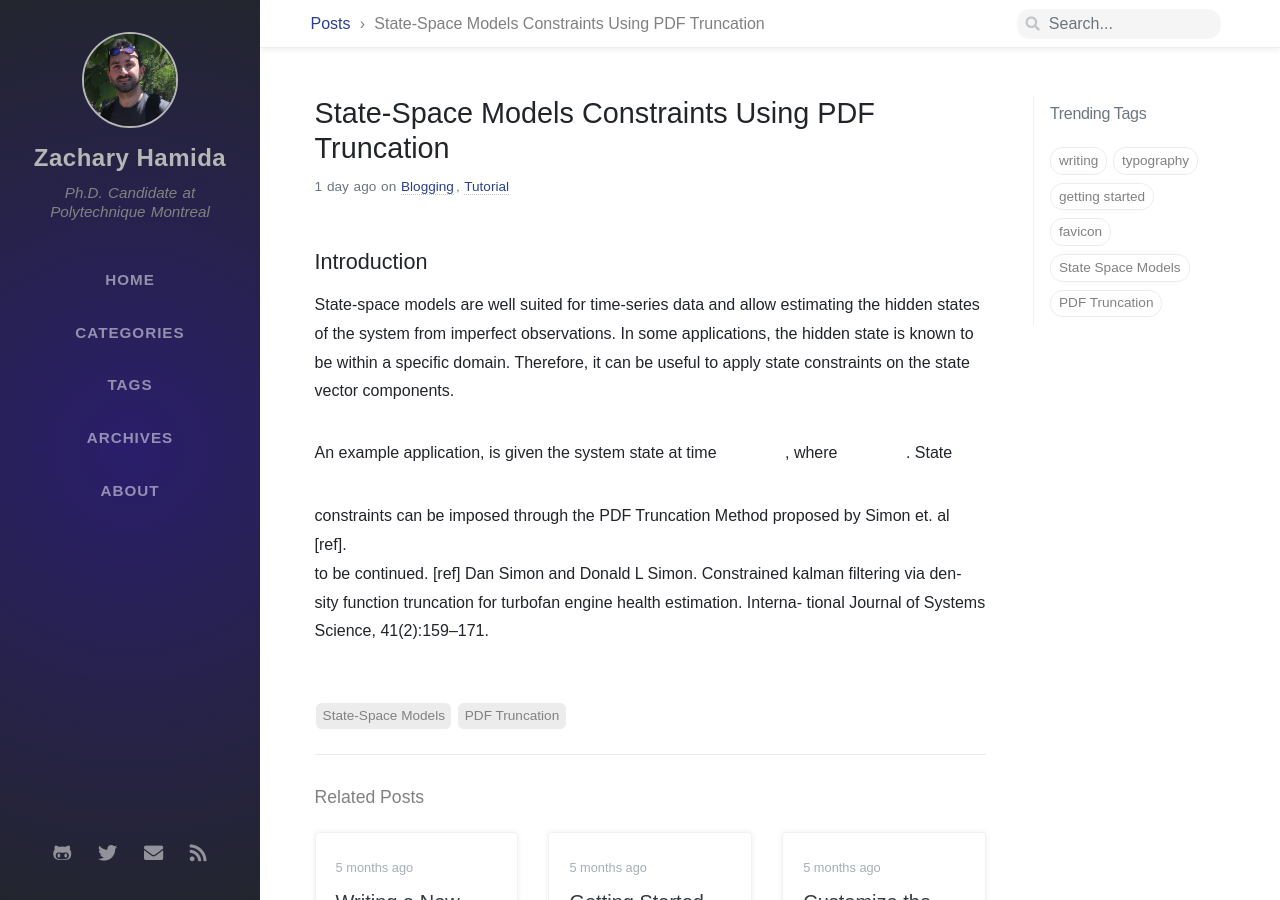
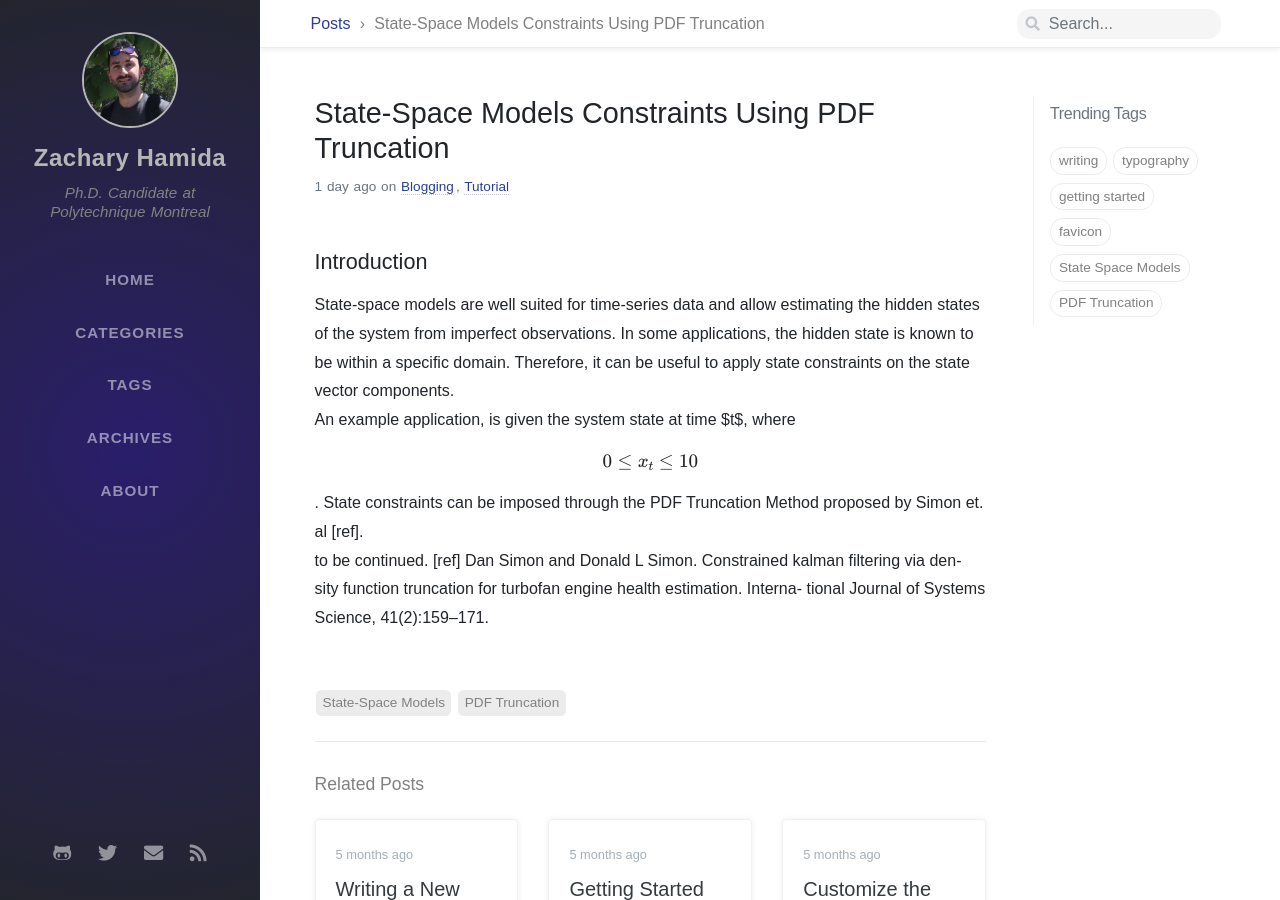
Before and after one commit to zachamida/zachhamida.github.io, a Jekyll site: the page built from _posts/2020-01-10-PDF-Truncation-Method.md, in a window 1280 px wide and 900 px high. Built offline with Jekyll 4.4.1, drawn with Linux system fonts in a browser that asks for light colours; nearby versions of some CDN libraries; some web fonts are replaced; comment, search, counter and statistics services are not loaded.

```diff
--- a/_posts/2020-01-10-PDF-Truncation-Method.md
+++ b/_posts/2020-01-10-PDF-Truncation-Method.md
@@ -8,6 +8,15 @@ toc: false
 ## Introduction
 State-space models are well suited for time-series data and allow estimating the hidden states of the system from imperfect observations.
 In some applications, the hidden state is known to be within a specific domain. Therefore, it can be useful to apply state constraints on the state vector components.\
-An example application, is given the system state at time ![t](https://render.githubusercontent.com/render/math?math=t), where ![0\ge x_t\le5](https://render.githubusercontent.com/render/math?math=0%5Cge%20x_t%5Cle5). State constraints can be imposed through the PDF Truncation Method proposed by Simon et. al [ref].\
+An example application, is given the system state at time $t$, where
+
+$$0\le x_t \le 10
+$$
+
+. State constraints can be imposed through the PDF Truncation Method proposed by Simon et. al [ref].\
 to be continued.
 [ref] Dan Simon and Donald L Simon. Constrained kalman filtering via den- sity function truncation for turbofan engine health estimation. Interna- tional Journal of Systems Science, 41(2):159–171.
+
+<script id="MathJax-script" async
+  src="https://cdn.jsdelivr.net/npm/mathjax@3/es5/tex-mml-chtml.js">
+</script>
```
